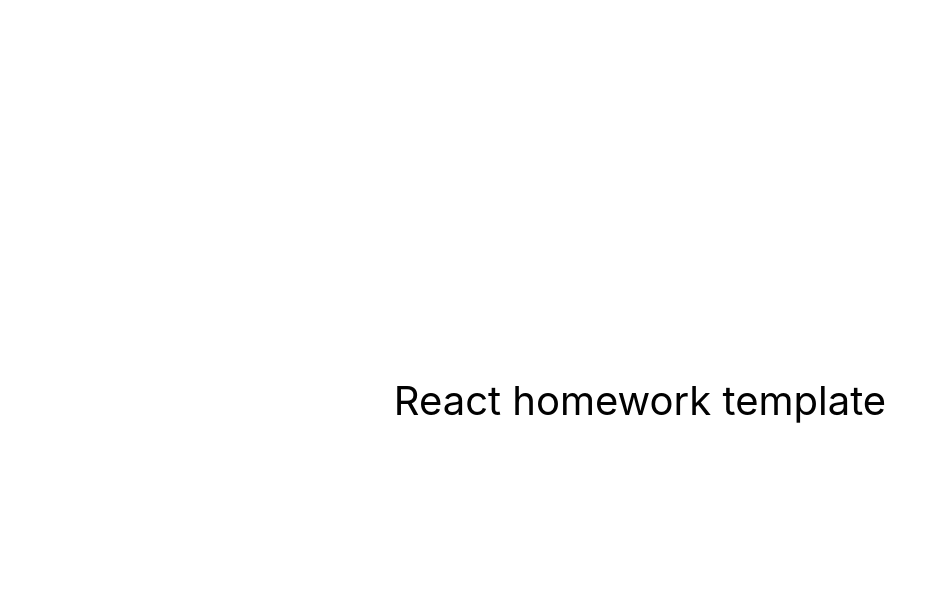
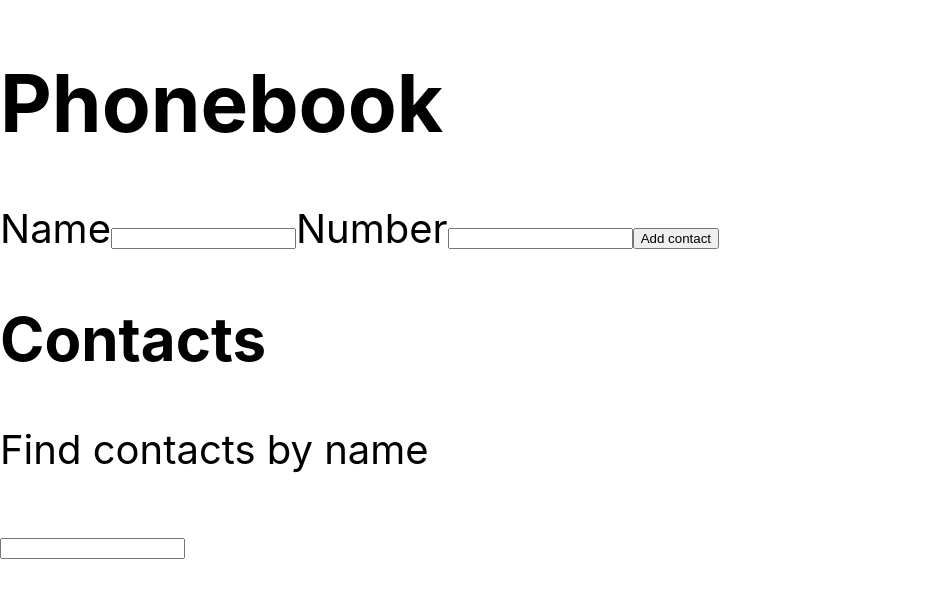
Before and after one commit to Aga071/goit-react-hw-08-phonebook, a React (Create React App) app: page / in a window 1280 px wide. Shown: the top 598 px of the page, without its empty margins (0-947 px from the left). Built offline with nearby package versions, Linux system fonts and the light colour scheme; no server answers.

Commit message:
goit-react-hw-08-start

```diff
--- a/package.json
+++ b/package.json
@@ -4,11 +4,14 @@
   "private": true,
   "homepage": "https://goitacademy.github.io/react-homework-template/",
   "dependencies": {
+    "@reduxjs/toolkit": "^1.9.7",
     "@testing-library/jest-dom": "^5.16.3",
     "@testing-library/react": "^12.1.4",
     "@testing-library/user-event": "^13.5.0",
+    "axios": "^1.6.2",
     "react": "^18.1.0",
     "react-dom": "^18.1.0",
+    "react-redux": "^8.1.3",
     "react-scripts": "5.0.1",
     "web-vitals": "^2.1.3"
   },
--- a/src/components/App.jsx
+++ b/src/components/App.jsx
@@ -1,16 +1,54 @@
-export const App = () => {
+import React, { useEffect } from 'react';
+
+import ContactForm from './contactForm/ContactForm';
+import FilterName from './FilterName/FilterName';
+import ContactList from './ContactList/ContactList';
+import { useSelector, useDispatch } from 'react-redux';
+
+import { fetchContacts } from 'redux/operations/operations';
+
+const App = () => {
+  const filter = useSelector(state => state.filter);
+
+  const { contacts, isLoading, error } = useSelector(state => state.contacts);
+
+  const dispatch = useDispatch();
+
+  const getFilterName = () => {
+    return contacts.filter(cont =>
+      cont.name.toLowerCase().includes(filter.toLowerCase())
+    );
+  };
+
+  useEffect(
+    () => {
+      dispatch(fetchContacts());
+    }, // eslint-disable-next-line
+    []
+  );
+  if (error) return <p>{error}</p>;
+  if (isLoading) return <p>Loading...</p>;
   return (
     <div
       style={{
         height: '100vh',
-        display: 'flex',
+        // display: 'flex',
         justifyContent: 'center',
         alignItems: 'center',
         fontSize: 40,
-        color: '#010101'
+        color: '#010101',
       }}
     >
-      React homework template
+      <h1>Phonebook</h1>
+      <div>
+        <ContactForm />
+        <h2>Contacts</h2>
+        <FilterName />
+
+        <ContactList getFilterName={getFilterName} />
+      </div>
     </div>
   );
 };
+
+export default App;
--- /dev/null
+++ b/src/components/ContactList/ContactList.jsx
@@ -0,0 +1,16 @@
+import ContactsItem from '../ContactsItem/ContactsItem';
+import PropTypes from 'prop-types';
+
+export default function ContactList({ getFilterName }) {
+  return (
+    <ul>
+      {getFilterName().map(contact => (
+        <ContactsItem key={contact.id} contacts={contact} />
+      ))}
+    </ul>
+  );
+}
+
+ContactList.propTypes = {
+  getFilterName: PropTypes.func.isRequired,
+};
--- /dev/null
+++ b/src/components/ContactsItem/ContactsItem.jsx
@@ -0,0 +1,19 @@
+import PropTypes from 'prop-types';
+import { useDispatch } from 'react-redux';
+import { deleteContact } from 'redux/operations/operations';
+
+export default function ContactsItem({ contacts }) {
+  const dispatch = useDispatch();
+
+  return (
+    <li>
+      {contacts.name}: {contacts.phone}
+      <button onClick={() => dispatch(deleteContact(contacts.id))}>
+        Delete
+      </button>
+    </li>
+  );
+}
+ContactsItem.propTypes = {
+  contacts: PropTypes.object.isRequired,
+};
--- /dev/null
+++ b/src/components/FilterName/FilterName.jsx
@@ -0,0 +1,17 @@
+import { useDispatch } from 'react-redux';
+import { getFilterName } from 'redux/reducer/filterSplice';
+
+export default function FilterName() {
+  const dispatch = useDispatch();
+
+  const handlerChangeFilter = event => {
+    return dispatch(getFilterName(event.target.value));
+  };
+  return (
+    <div>
+      <p>Find contacts by name</p>
+
+      <input onChange={handlerChangeFilter} type="text" name="filter" />
+    </div>
+  );
+}
--- /dev/null
+++ b/src/components/contactForm/ContactForm.jsx
@@ -0,0 +1,59 @@
+import React, { useState } from 'react';
+import { useDispatch, useSelector } from 'react-redux';
+import { addContact } from 'redux/operations/operations';
+
+export default function ContactForm() {
+  const [name, setName] = useState('');
+  const [phone, setPhone] = useState('');
+  const { contacts } = useSelector(state => state.contacts);
+
+  const dispatch = useDispatch();
+
+  const handlerChange = e => {
+    const { name, value } = e.target;
+    name === 'name' ? setName(value) : setPhone(value);
+  };
+
+  const handlerSubmit = event => {
+    event.preventDefault();
+    contacts.find(contact => contact.name === name)
+      ? alert(`${contacts.name} is already in contacts.`)
+      : dispatch(addContact({ name, phone }));
+    reset();
+  };
+
+  const reset = () => {
+    setName('');
+    setPhone('');
+  };
+
+  return (
+    <form onSubmit={handlerSubmit}>
+      <label>
+        Name
+        <input
+          type="text"
+          name="name"
+          pattern="^[a-zA-Zа-яА-Я]+(([' -][a-zA-Zа-яА-Я ])?[a-zA-Zа-яА-Я]*)*$"
+          title="Name may contain only letters, apostrophe, dash and spaces. For example Adrian, Jacob Mercer, Charles de Batz de Castelmore d'Artagnan"
+          required
+          value={name}
+          onChange={handlerChange}
+        />
+      </label>
+      <label>
+        Number
+        <input
+          type="tel"
+          name="number"
+          pattern="\+?\d{1,4}?[-.\s]?\(?\d{1,3}?\)?[-.\s]?\d{1,4}[-.\s]?\d{1,4}[-.\s]?\d{1,9}"
+          title="Phone number must be digits and can contain spaces, dashes, parentheses and can start with +"
+          required
+          value={phone}
+          onChange={handlerChange}
+        />
+      </label>
+      <button type="submit">Add contact</button>
+    </form>
+  );
+}
--- /dev/null
+++ b/src/redux/operations/operations.js
@@ -0,0 +1,40 @@
+import { createAsyncThunk } from '@reduxjs/toolkit';
+import axios from 'axios';
+axios.defaults.baseURL = 'https://655e5e029f1e1093c59afcb5.mockapi.io/contacts';
+
+
+export const fetchContacts = createAsyncThunk(
+  'contacts/fetchContacts',
+  async (_, thunkApi) => {
+    try {
+      const response = await axios.get('/contacts');
+      return response.data;
+    } catch (err) {
+      return thunkApi.rejectWithValue(err.massage);
+    }
+  }
+);
+
+export const deleteContact = createAsyncThunk(
+  'contacts/deleteContact',
+  async (id, thunkApi) => {
+    try {
+      const response = await axios.delete(`/contacts/${id}`);
+
+      return response.data;
+    } catch (err) {
+      return thunkApi.rejectWithValue(err.massage);
+    }
+  }
+);
+export const addContact = createAsyncThunk(
+  'contacts/addContact',
+  async (data, thunkApi) => {
+    try {
+      const response = await axios.post(`/contacts`, data);
+      return response.data;
+    } catch (err) {
+      return thunkApi.rejectWithValue(err.massage);
+    }
+  }
+);
--- /dev/null
+++ b/src/redux/reducer/contactsSlice.js
@@ -0,0 +1,74 @@
+import { createSlice } from '@reduxjs/toolkit';
+import {
+  fetchContacts,
+  deleteContact,
+  addContact,
+} from 'redux/operations/operations';
+
+const contactsSlice = createSlice({
+  name: 'contacts',
+  initialState: {
+    contacts: [],
+    isLoading: false,
+    error: null,
+  },
+  // extraReducers: {
+  //   [fetchContacts.pending]: (state, action) => {
+  //     state.isLoading = true;
+  //   },
+  //   [fetchContacts.fulfilled]: (state, action) => {
+  //     state.isLoading = false;
+  //     state.contacts = action.payload;
+  //     state.error = null;
+  //   },
+  //   [fetchContacts.rejected]: (state, action) => {
+  //     state.isLoading = false;
+  //     state.error = action.payload;
+  //   },
+  // },
+  extraReducers: builder => {
+    builder
+      .addCase(fetchContacts.pending, (state, action) => {
+        state.isLoading = true;
+      })
+      .addCase(fetchContacts.fulfilled, (state, action) => {
+        state.isLoading = false;
+        state.contacts = action.payload;
+        state.error = null;
+      })
+      .addCase(fetchContacts.rejected, (state, action) => {
+        state.isLoading = false;
+        state.error = action.payload;
+      })
+      .addCase(deleteContact.pending, (state, action) => {
+        state.isLoading = true;
+      })
+      .addCase(deleteContact.fulfilled, (state, { payload }) => {
+        state.isLoading = false;
+
+        state.contacts = state.contacts.filter(
+          contact => contact.id !== payload.id
+        );
+        state.error = null;
+      })
+      .addCase(deleteContact.rejected, (state, action) => {
+        state.isLoading = false;
+        state.error = action.payload;
+      })
+      .addCase(addContact.pending, (state, action) => {
+        state.isLoading = true;
+      })
+      .addCase(addContact.fulfilled, (state, { payload }) => {
+        state.isLoading = false;
+        state.contacts.push(payload);
+        state.error = null;
+      })
+      .addCase(addContact.rejected, (state, action) => {
+        state.isLoading = false;
+        state.error = action.payload;
+      });
+  },
+});
+
+export const { startContact } = contactsSlice.actions;
+export default contactsSlice.reducer;
--- /dev/null
+++ b/src/redux/reducer/filterSplice.js
@@ -0,0 +1,15 @@
+import { createSlice } from '@reduxjs/toolkit';
+
+const initialState = '';
+
+const filterSplice = createSlice({
+  name: 'filter',
+  initialState,
+  reducers: {
+    getFilterName: (state, action) => {
+      return (state = action.payload);
+    },
+  },
+});
+export const { getFilterName } = filterSplice.actions;
+export default filterSplice.reducer;
--- /dev/null
+++ b/src/redux/store.js
@@ -0,0 +1,13 @@
+import { configureStore } from '@reduxjs/toolkit';
+
+import contactsReducer from './reducer/contactsSlice';
+import filterReducer from './reducer/filterSplice';
+
+const store = configureStore({
+  reducer: {
+    contacts: contactsReducer,
+    filter: filterReducer,
+  },
+});
+
+export default store;
```
Also changed, not shown: src/index.js (+5 -3 lines), 1 other file (tests, documents, lock files or other folders).
